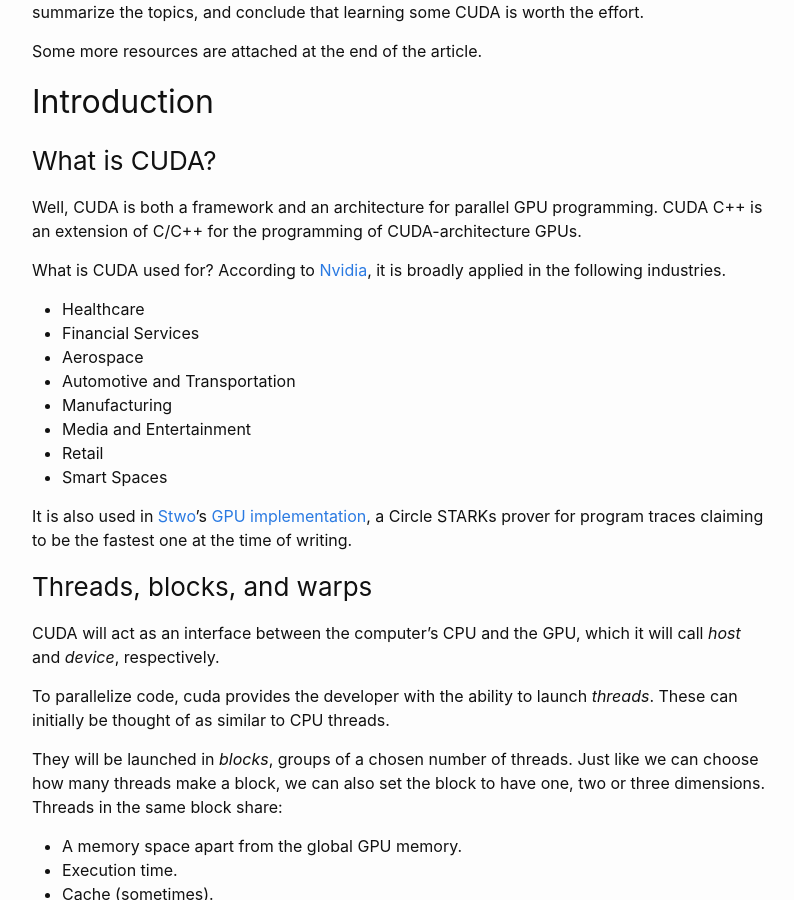
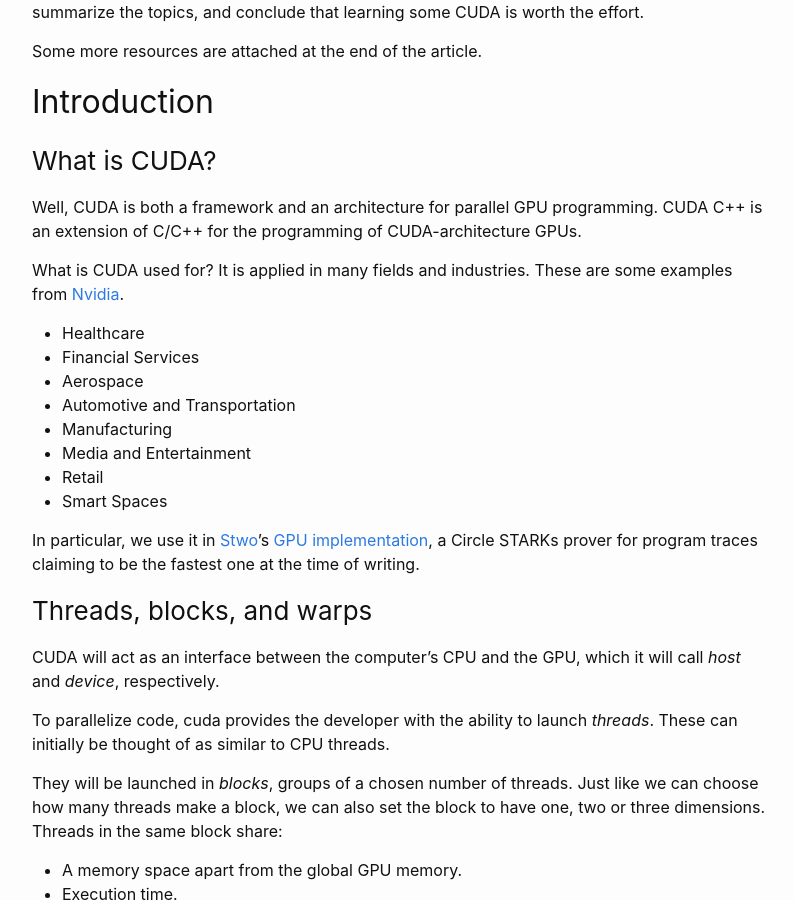
Before and after one commit to eryxcoop/eryxcoop.github.io, a Jekyll site: the page built from _posts/2024-11-27-Parallel-Programming-with-CUDA-Parallel-programs-optimized-for-GPU.md, in a window 1280 px wide and 900 px high, scrolled down 335 px. Shown: the whole window, without its empty margins (238-1032 px from the left). Built offline with Jekyll 4.4.1, drawn with Linux system fonts in a browser that asks for light colours.

Commit message:
Clarifications in the post "Parallel Programming with CUDA"

```diff
--- a/_posts/2024-11-27-Parallel-Programming-with-CUDA-Parallel-programs-optimized-for-GPU.md
+++ b/_posts/2024-11-27-Parallel-Programming-with-CUDA-Parallel-programs-optimized-for-GPU.md
@@ -22,7 +22,7 @@ Well, CUDA is both a framework and an architecture for parallel GPU programming.
 CUDA C++ is an extension of C/C++ for the programming of CUDA-architecture GPUs.
 
 What is CUDA used for?
-According to [Nvidia](https://www.nvidia.com/en-us/accelerated-applications/), it is broadly applied in the following industries.
+It is applied in many fields and industries. These are some examples from [Nvidia](https://www.nvidia.com/en-us/accelerated-applications/).
 - Healthcare
 - Financial Services
 - Aerospace
@@ -32,7 +32,7 @@ According to [Nvidia](https://www.nvidia.com/en-us/accelerated-applications/), i
 - Retail
 - Smart Spaces
 
-It is also used in [Stwo](https://github.com/starkware-libs/stwo)'s [GPU implementation](https://github.com/nethermindeth/stwo-gpu), a Circle STARKs prover for program traces claiming to be the fastest one at the time of writing.
+In particular, we use it in [Stwo](https://github.com/starkware-libs/stwo)'s [GPU implementation](https://github.com/nethermindeth/stwo-gpu), a Circle STARKs prover for program traces claiming to be the fastest one at the time of writing.
 
 ### Threads, blocks, and warps
 
```
